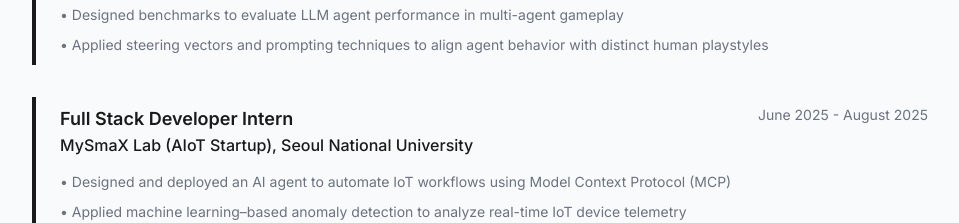
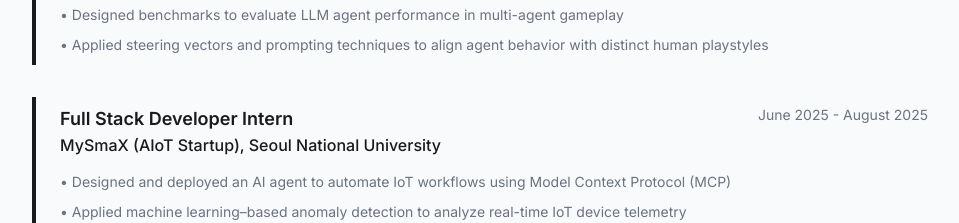
Before and after one commit to bestsemper/website, a Next.js app: page / in a window 1280 px wide. Shown: the part 1520-1743 px from the top of the page, without its empty margins (160-1119 px from the left). Built offline with nearby package versions, Linux system fonts and the light colour scheme.

Commit message:
fixed company name
Signed-off-by: BestSemper <futurekim07@gmail.com>

```diff
--- a/data/resume.ts
+++ b/data/resume.ts
@@ -54,7 +54,7 @@ export const experience = [
   },
   {
     title: "Full Stack Developer Intern",
-    company: "MySmaX Lab (AIoT Startup), Seoul National University",
+    company: "MySmaX (AIoT Startup), Seoul National University",
     location: "Seoul, South Korea",
     period: "June 2025 - August 2025",
     description: [
```
Also changed, not shown: 1 other file (tests, documents, lock files or other folders).
